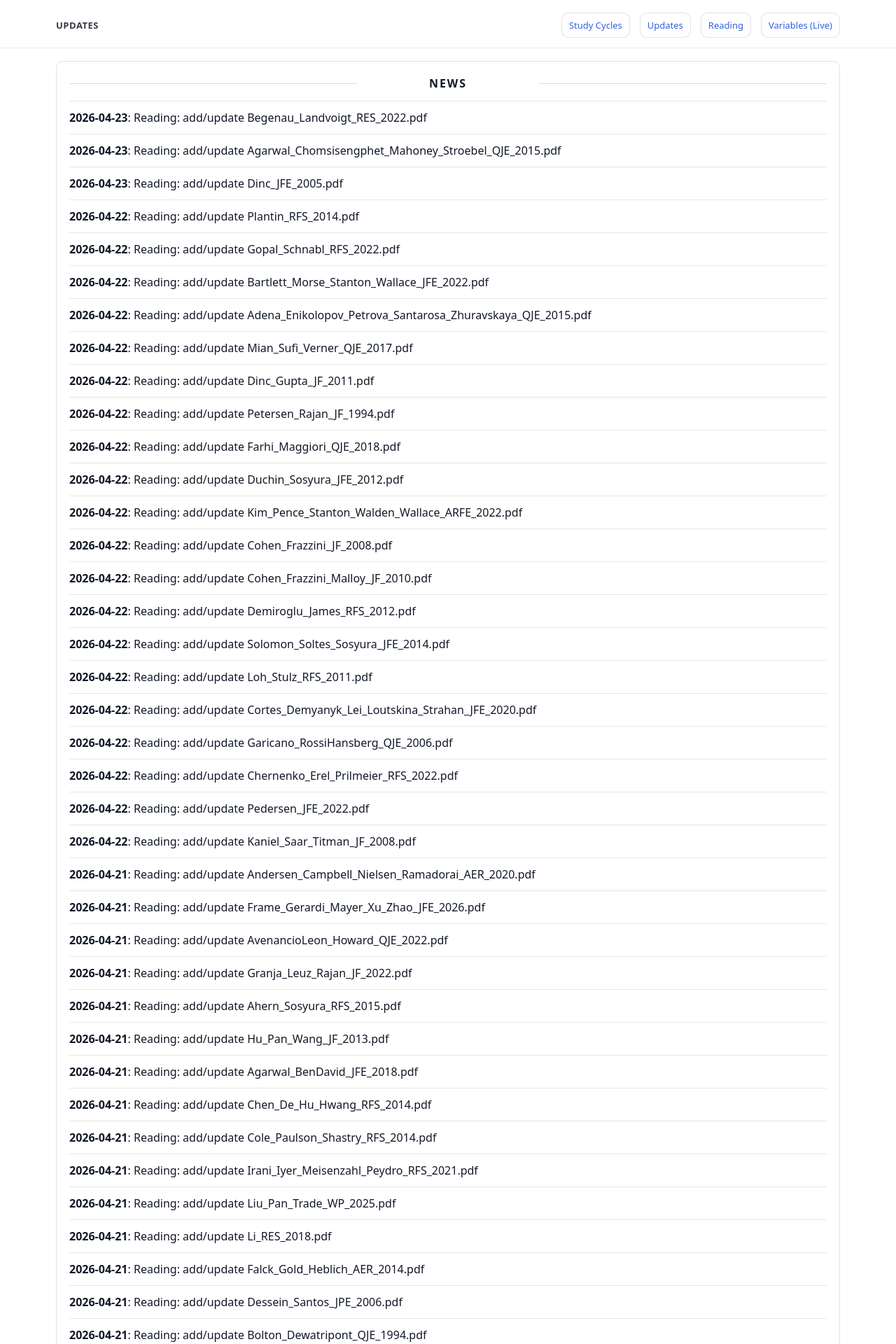
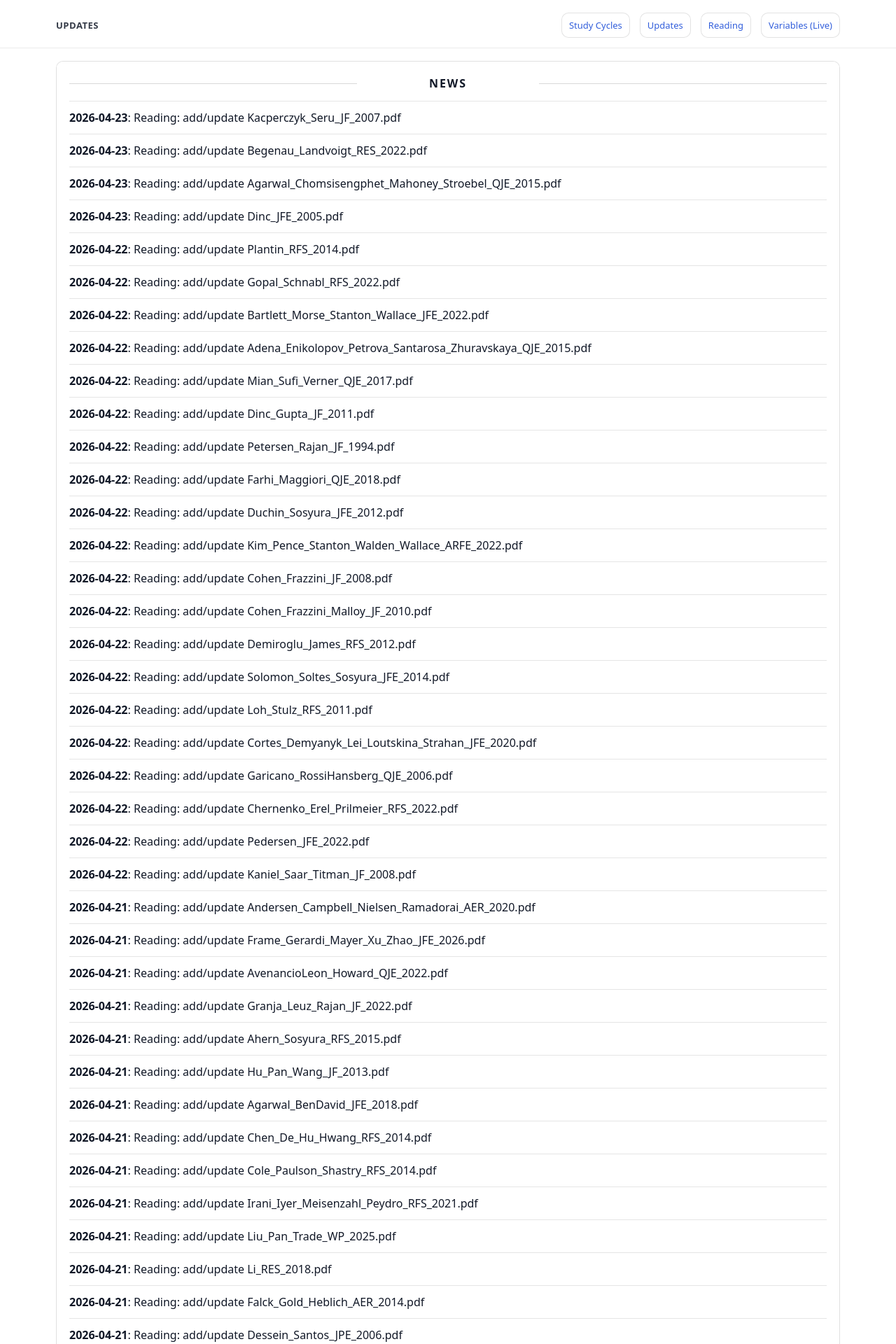
Before and after one commit to yaxinzn/study-archive, a Jekyll site: the page built from updates/index.md, in a window 1280 px wide. Shown: the top 1920 px of the page at 70% size. Built offline with Jekyll 4.4.1, drawn with Linux system fonts in a browser that asks for light colours; some of the changed text lies outside the part shown.

Commit message:
chore: update NEWS feed

```diff
--- a/_data/news.yml
+++ b/_data/news.yml
@@ -1,4 +1,7 @@
 # Auto-generated update history (sorted newest -> oldest). Do not edit manually.
+- ts: "1776897099"
+  date: "2026-04-23"
+  title: "Reading: add/update Kacperczyk_Seru_JF_2007.pdf"
 - ts: "1776891240"
   date: "2026-04-23"
   title: "Reading: add/update Begenau_Landvoigt_RES_2022.pdf"
```
